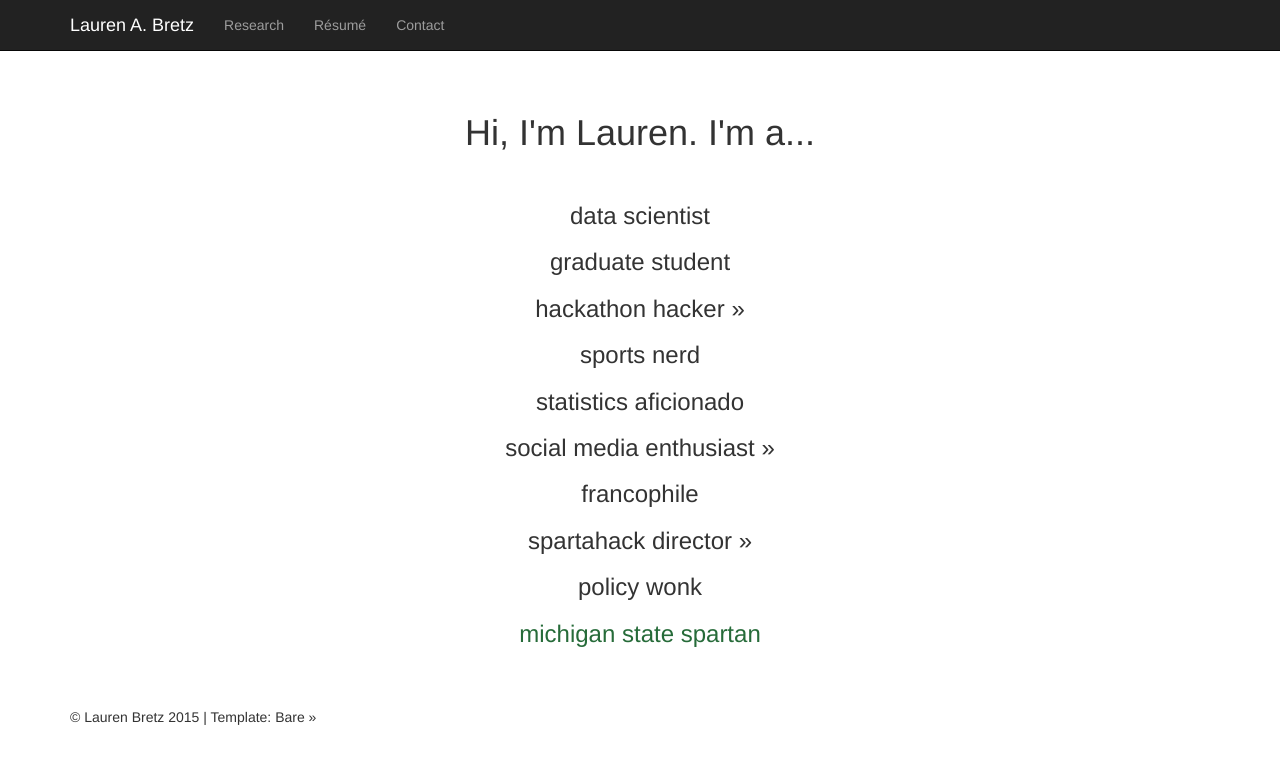
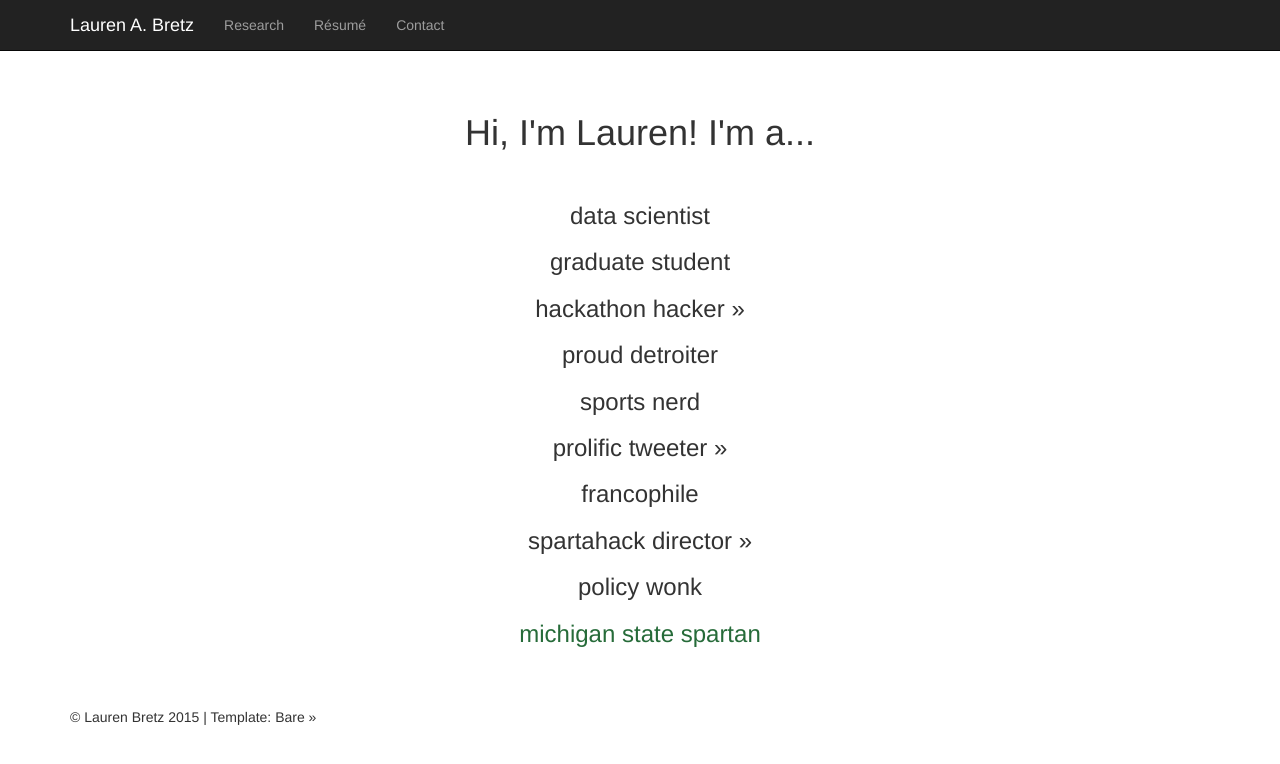
Before and after one commit to laurenbretz/website, a plain HTML site: page index.html in a window 1280 px wide. Drawn offline with nearby package versions, Linux system fonts and the light colour scheme.

Commit message:
changed resume, edited about

```diff
--- a/index.html
+++ b/index.html
@@ -56,7 +56,7 @@
                         <a href="research.html">Research</a>
                     </li>
                     <li>
-                        <a id="resume" href="https://drive.google.com/open?id=0B9rBNNlv0DLXN3JTc3J1RDRtUkU" target="_blank">R&#233;sum&#233;</a>
+                        <a id="resume" href="https://drive.google.com/file/d/0B9rBNNlv0DLXTk5BVTJjVUNuOHM/view?usp=sharing" target="_blank">R&#233;sum&#233;</a>
                     </li>
                     <li>
                         <a href="contact.html">Contact</a>
@@ -73,14 +73,14 @@
 
         <div class="row">
             <div class="col-lg-12 text-center">
-                <h1>Hi, I'm Lauren. I'm a...</h1>
+                <h1>Hi, I'm Lauren! I'm a...</h1>
                 <br>
                 <h3>data scientist</h3>
                 <h3>graduate student</h3>
                 <h3><a href="http://devpost.com/laurenbretz?ref_content=user-portfolio&ref_feature=portfolio&ref_medium=global-nav" target="_blank">hackathon hacker &#xbb;</a></h3>
+                <h3>proud detroiter</h3>
                 <h3>sports nerd</h3>
-                <h3>statistics aficionado</h3>
-                <h3><a href="https://twitter.com/laurenbretz" target="_blank">social media enthusiast &#xbb;</a></h3>
+                <h3><a href="https://twitter.com/laurenbretz" target="_blank">prolific tweeter &#xbb;</a></h3>
                 <h3>francophile</h3>
                 <h3><a href="https://www.spartahack.com/" target="_blank">spartahack director &#xbb;</a></h3>
                 <h3>policy wonk</h3>
```
Also changed, not shown: contact.html (+1 -1 lines), research.html (+1 -1 lines).
